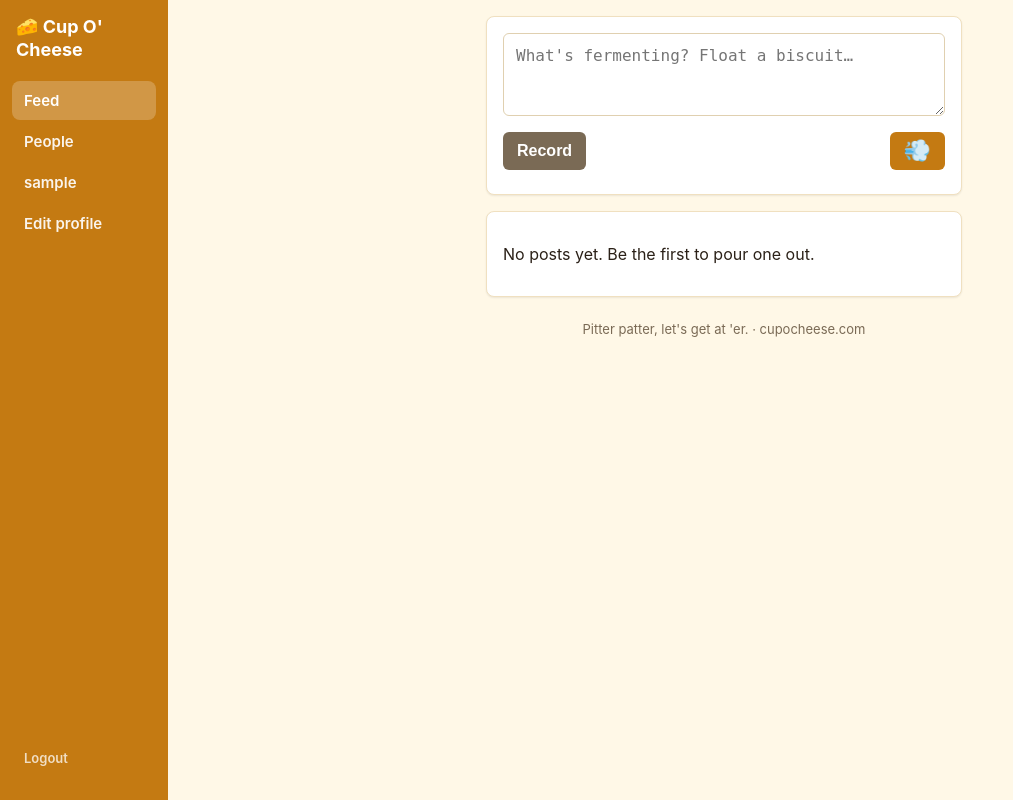
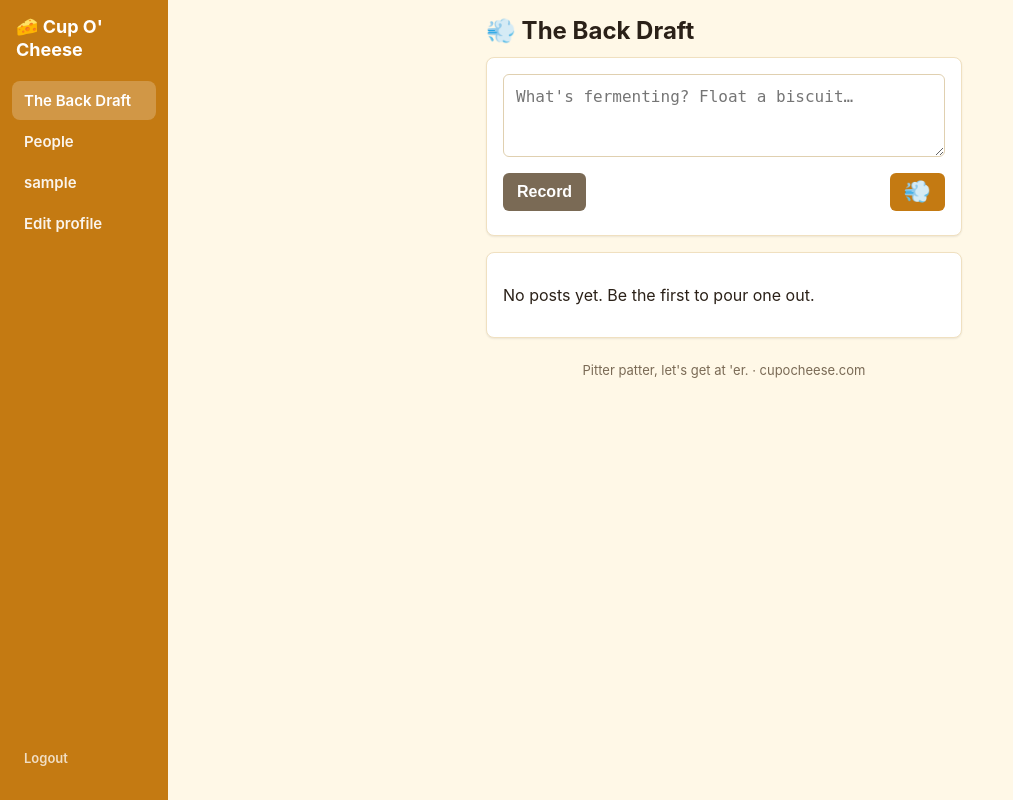
Before and after one commit to jason85alexander-arch/cupocheese, a Flask app: page / in a window 1280 px wide. Shown: the whole page, without its empty margins (0-1013 px from the left). Run offline with Flask 3, Linux system fonts and the light colour scheme; the visitor is signed in with stand-in values (Sample User, id 1); data comes from the database, SQL or seed files in the repository; data that the repository does not hold is empty.

Commit message:
Rename main feed to "The Back Draft" (tab, heading, title)

```diff
--- a/templates/base.html
+++ b/templates/base.html
@@ -145,6 +145,7 @@
         .people-meta { flex: 1; min-width: 0; }
         .people-name { font-size: 16px; }
 
+        .feed-heading { margin: 0 0 12px; }
         .board-list { list-style: none; padding: 0; margin: 16px 0 0; }
         .board-item { padding: 12px 0; border-top: 1px solid #f0e0c0; }
         .board-author { text-decoration: none; color: #2b2118; }
@@ -204,7 +205,7 @@
         </div>
         <nav class="sidebar-nav">
             {% if session.user_id %}
-                <a href="{{ url_for('index') }}" class="{% if ep == 'index' %}nav-active{% endif %}">Feed</a>
+                <a href="{{ url_for('index') }}" class="{% if ep == 'index' %}nav-active{% endif %}">The Back Draft</a>
                 <a href="{{ url_for('people') }}" class="{% if ep == 'people' %}nav-active{% endif %}">People</a>
                 <a href="{{ url_for('me') }}" class="{% if on_own_profile %}nav-active{% endif %}">{{ session.username }}</a>
                 <a href="{{ url_for('edit_profile') }}" class="{% if ep == 'edit_profile' %}nav-active{% endif %}">Edit profile</a>
--- a/templates/feed.html
+++ b/templates/feed.html
@@ -1,6 +1,7 @@
 {% extends "base.html" %}
-{% block title %}Feed - Cup O' Cheese{% endblock %}
+{% block title %}The Back Draft - Cup O' Cheese{% endblock %}
 {% block content %}
+<h1 class="profile-name feed-heading">💨 The Back Draft</h1>
 <div class="card">
     <form action="{{ url_for('create_post') }}" method="post" enctype="multipart/form-data" id="compose-form">
         <textarea name="content" id="compose-content" rows="3" placeholder="What's fermenting? Float a biscuit…"></textarea>
```
